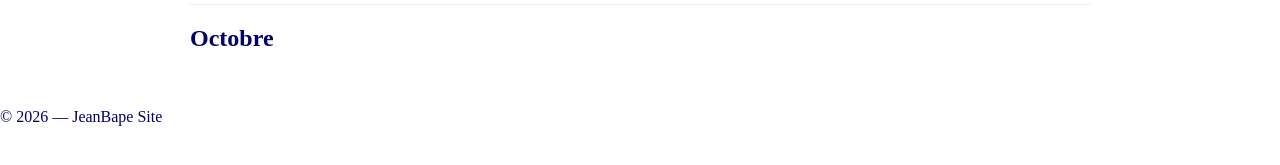
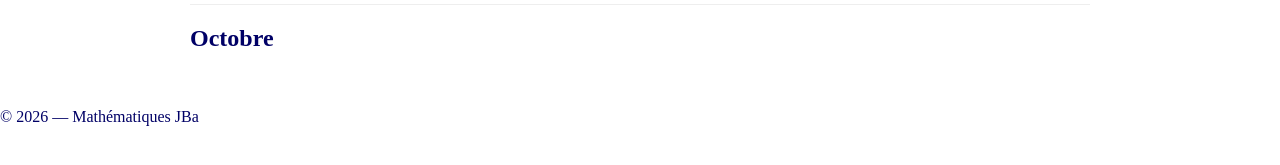
Before and after one commit to jeanbape/jeanbapesite, a Jekyll site: the page built from cdt.md, in a window 1280 px wide. Shown: the part 347-512 px from the top of the page. Built offline with Jekyll 4.4.1, drawn with Linux system fonts in a browser that asks for light colours.

Commit message:
Update _config.yml

```diff
--- a/_config.yml
+++ b/_config.yml
@@ -1,5 +1,4 @@
-title: "JeanBape Site"
-description: "Ressources et cahier de texte pour mes élèves"
+title: "Mathématiques JBa"
 markdown: kramdown
-permalink: /:basename.html
 baseurl: "/jeanbapesite"
+url: "https://jeanbape.github.io"
```
